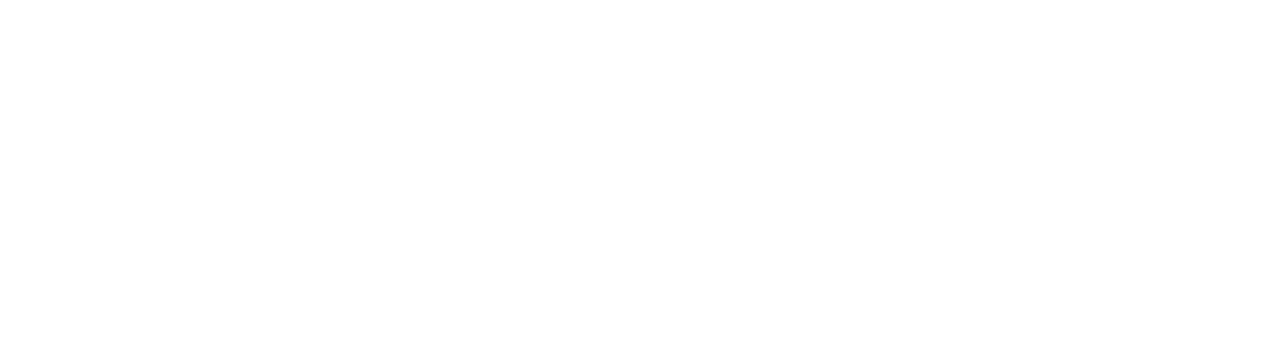
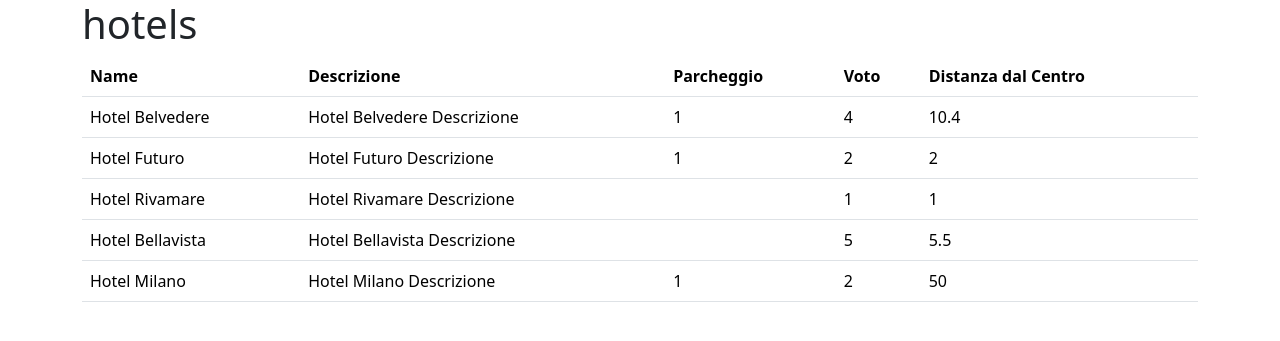
Before and after one commit to RiccardoNestola/php-hotel, a PHP site: page / in a window 1280 px wide. Before the commit the part shown is empty. Shown: the top 341 px of the page. Run offline with PHP 8.4, Linux system fonts and the light colour scheme.

Commit message:
add foreach and table

```diff
--- a/index.php
+++ b/index.php
@@ -1,14 +1,16 @@
 <!DOCTYPE html>
 <html lang="en">
+
 <head>
     <meta charset="UTF-8">
     <meta http-equiv="X-UA-Compatible" content="IE=edge">
     <meta name="viewport" content="width=device-width, initial-scale=1.0">
     <title>Hotel</title>
     <link href="https://cdn.jsdelivr.net/npm/bootstrap@5.3.0-alpha1/dist/css/bootstrap.min.css" rel="stylesheet">
+</head>
 
-</head>
 <body>
+
     <?php
 
     $hotels = [
@@ -50,8 +52,66 @@
         ],
 
     ];
+
+
+
     ?>
+
+
+
+
+
+
+    <div class="container">
+        <h1>hotels</h1>
+        <table class="table">
+            <thead>
+                <tr>
+                    <th scope="col">Name</th>
+                    <th scope="col">Descrizione</th>
+                    <th scope="col">Parcheggio</th>
+                    <th scope="col">Voto</th>
+                    <th scope="col">Distanza dal Centro</th>
+                </tr>
+            </thead>
+            <tbody>
+                <?php
+                foreach ($hotels as $key => $hotel) {
+                    echo "
+                        <tr>
+                        <td>{$hotel['name']}</td>
+                        <td>{$hotel['description']}</td>
+                        <td>{$hotel['parking']}</td>
+                        <td>{$hotel['vote']}</td>
+                        <td>{$hotel['distance_to_center']}</td>
+                        </tr>
+                        ";
+                }
+                ?>
+            </tbody>
+        </table>
+
+
+
+
+
+    </div>
+
+    </main>
+
+
+
+
+
+
+
+
+
+
+
+
 
     <script src="https://cdn.jsdelivr.net/npm/bootstrap@5.3.0-alpha1/dist/js/bootstrap.bundle.min.js"></script>
 </body>
+
 </html>
```
Lines whose indentation alone changed are shown as unchanged.
